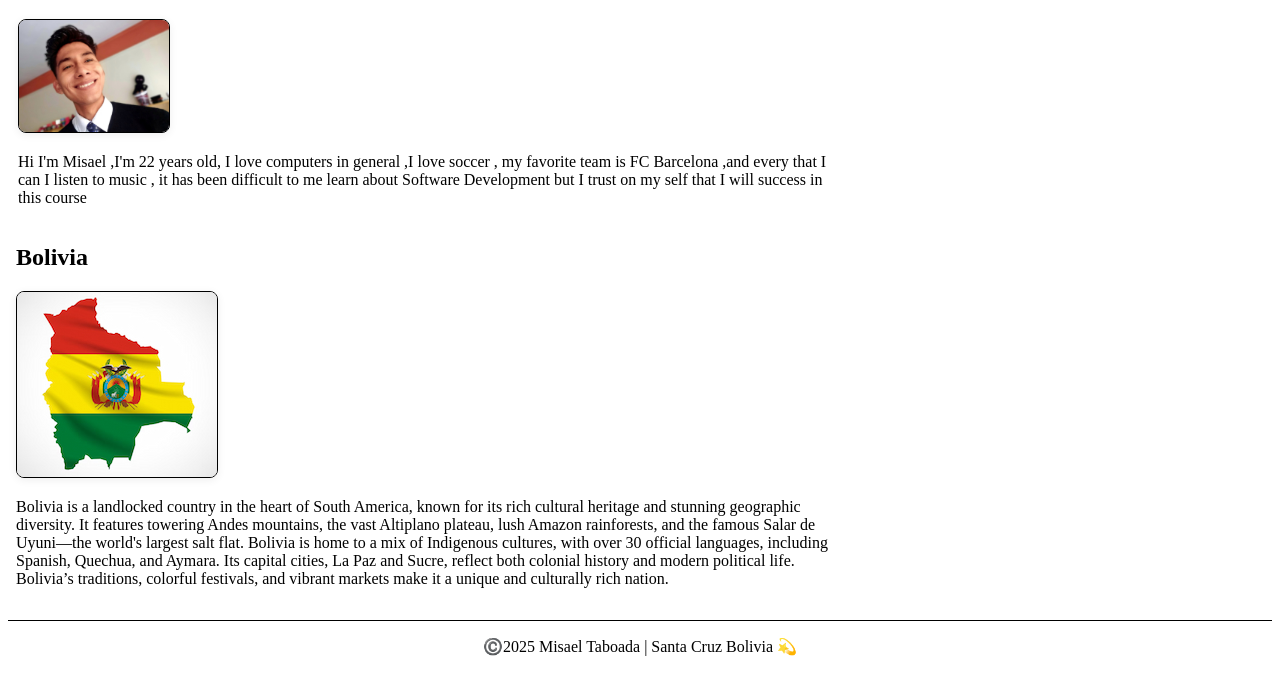
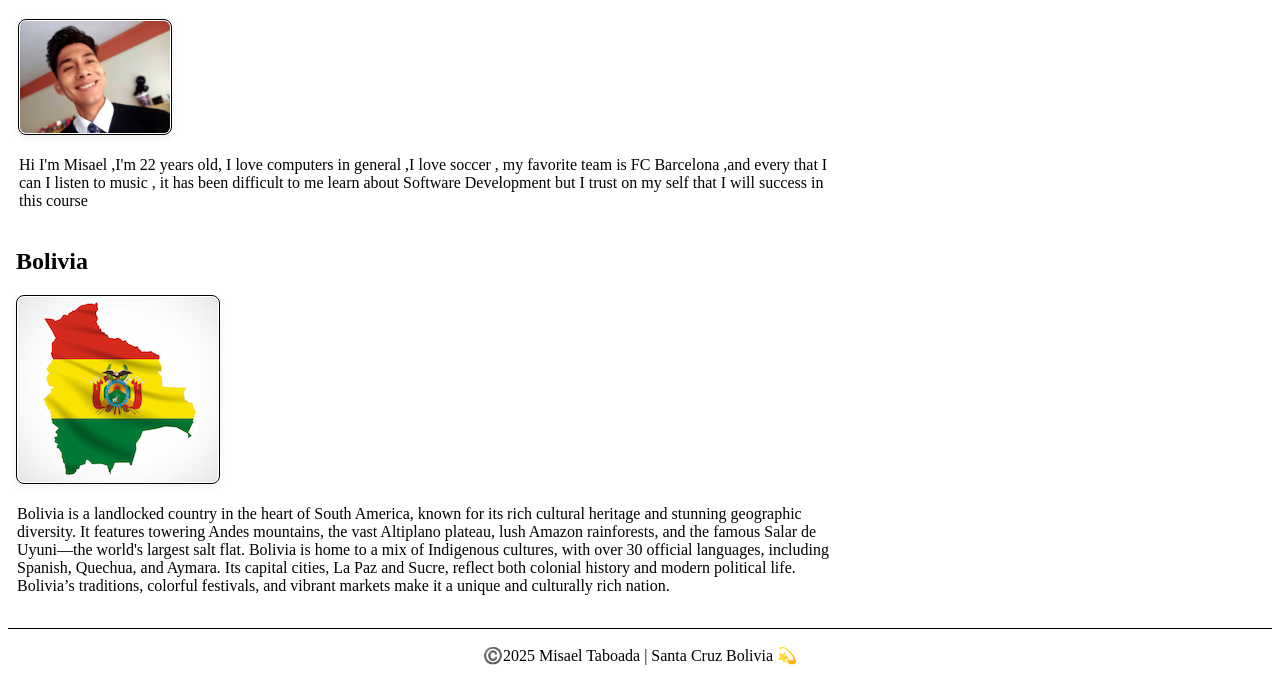
Before and after one commit to misaeltaboada1/wdd130, a plain HTML site: page index.html in a window 1280 px wide. Shown: the part 205-887 px from the top of the page. Drawn offline with Linux system fonts and the light colour scheme.

Commit message:
Fix author meta tag formatting and update Bolivia image path; adjust padding for images and paragraphs

```diff
--- a/index.html
+++ b/index.html
@@ -5,7 +5,7 @@
     <meta name="viewport" content="width=device-width, initial-scale=1.0">
     <title>Misael Taboada | WDD 130</title>
     <meta name="description" content="Misael Taboada's personal page for WDD 130">
-    <meta name ="author" content="Misael Taboada">
+    <meta name="author" content="Misael Taboada">
     <link rel="stylesheet" href="styles/styles.css">
 </head>
 <body>
@@ -24,7 +24,7 @@
     </main>
     <aside><!-- Contenido principal (That is only a reminder to me Brother so don't pay attention haha) -->
         <h2>Bolivia</h2>
-        <img src="images/Bolivia.jpg" alt="Bolivia" width="200">
+        <img src="images/bolivia.jpg" alt="Bolivia" width="200">
         <p>Bolivia is a landlocked country in the heart of South America, known for its rich cultural heritage and stunning geographic diversity. It features towering Andes mountains, the vast Altiplano plateau, lush Amazon rainforests, and the famous Salar de Uyuni—the world's largest salt flat. Bolivia is home to a mix of Indigenous cultures, with over 30 official languages, including Spanish, Quechua, and Aymara. Its capital cities, La Paz and Sucre, reflect both colonial history and modern political life. Bolivia’s traditions, colorful festivals, and vibrant markets make it a unique and culturally rich nation.
     </p>
     </aside>
--- a/styles/styles.css
+++ b/styles/styles.css
@@ -14,12 +14,12 @@ img {
     width: 150px;
     height: auto;
     border:0.1px solid black;
-    padding: 0px;
+    padding: 1px;
     border-radius: 8px;
     box-shadow: 0 2px 8px rgba(0,0,0,0.07);
 }
 p {
-    padding: 0px;
+    padding: 1px;
 }
 
 main {
```
